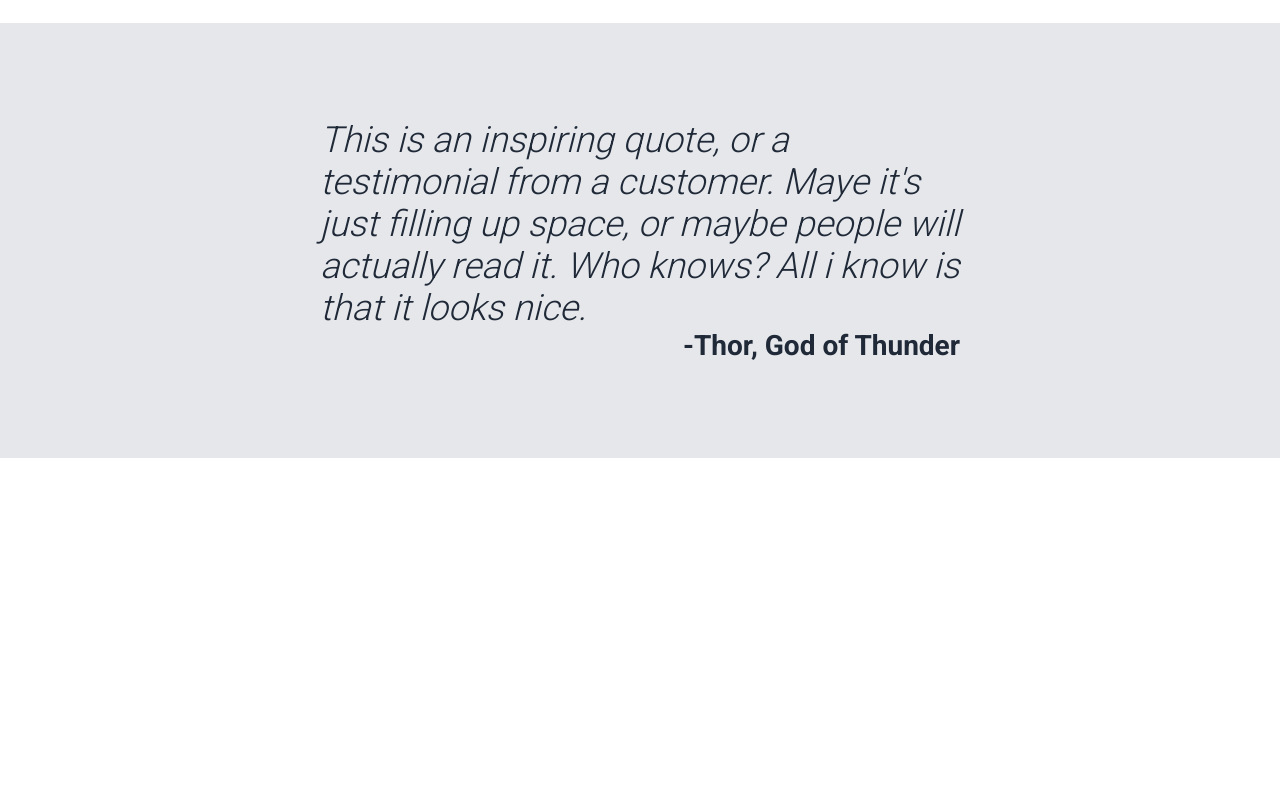
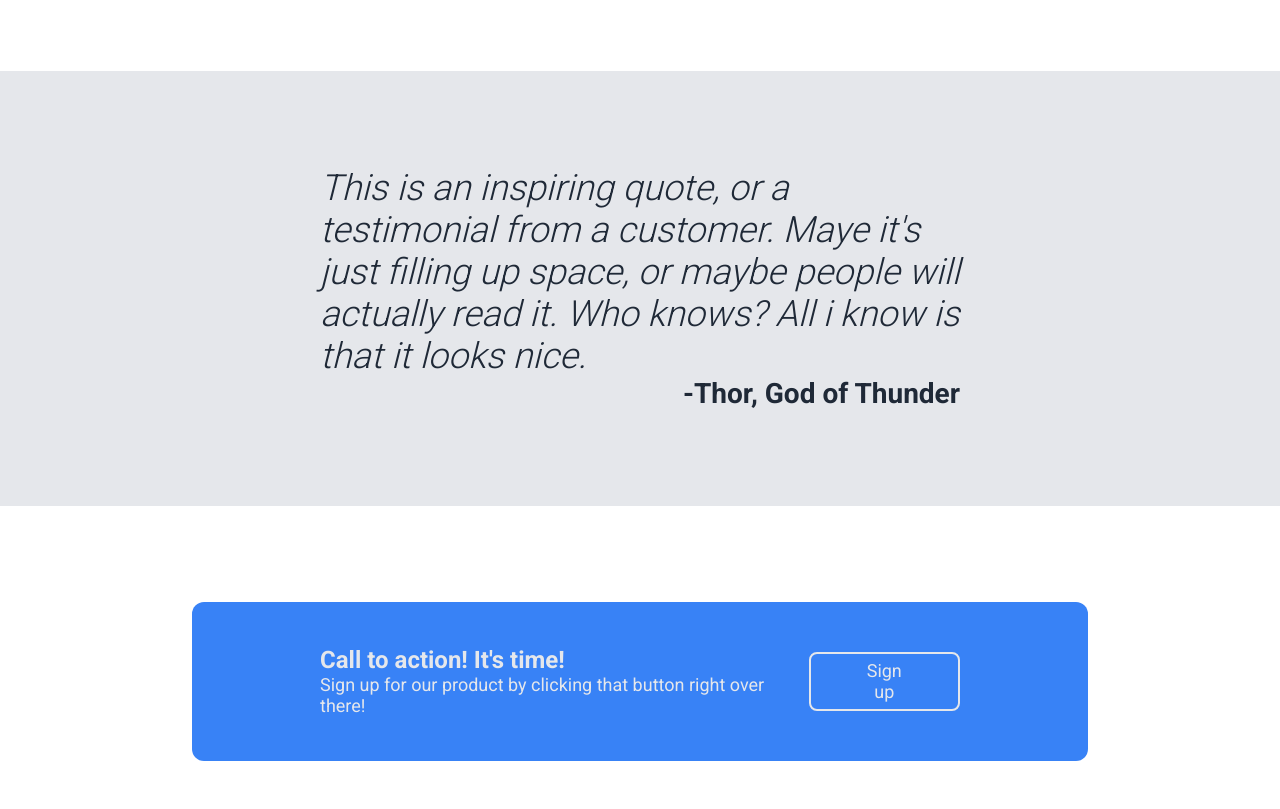
Before and after one commit to Heizahn/odin-landing-page, a plain HTML site: page index.html in a window 1280 px wide. Shown: the part 964-1773 px from the top of the page. Before the commit the page ends 1470 px from the top, so only its background shows below. Drawn offline with Linux system fonts and the light colour scheme.

Commit message:
add third section and add style to this section.

```diff
--- a/index.html
+++ b/index.html
@@ -58,6 +58,17 @@
                 <strong>-Thor, God of Thunder</strong>
             </div>
         </section>
+        <section class="container-section-3">
+            <article>
+                <div>
+                    <h2>Call to action! It's time!</h2>
+                    <p>Sign up for our product by clicking that button right over there!</p>
+                </div>
+                <div class="buttons">
+                    <button>Sign up</button>
+                </div>
+            </article>
+        </section>
     </main>
 </body>
 </html>
--- a/style.css
+++ b/style.css
@@ -105,6 +105,8 @@
 .container .container-section-1 h1 {
     font-size: 38px;
     color: #1f2937;
+    margin-top: 1rem;
+    margin-bottom: 2rem;
 }
 
 .container .container-section-1 div {
@@ -155,3 +157,55 @@
     display: flex;
     justify-content: end;
 }
+
+.container .container-section-3{
+    padding: 3rem 12rem;
+    display: flex;
+    align-items: center;
+    justify-content: center;
+}
+
+.container .container-section-3 article{
+    width: 100%;
+    background-color: #3882f6;
+    padding: 2.8rem 8rem;
+    border-radius: 12px;
+    color: #e5e7eb;
+    display: flex;
+    justify-content: space-between;
+}
+.container .container-section-3 article h2{
+    font-size: 24px;
+    font-weight: 700;
+}
+
+.container .container-section-3 article p{
+    font-size: 18px;
+    font-weight: 400;
+}
+
+.container .container-section-3 article .buttons {
+    display: flex;
+    justify-content: center;
+    align-items: center;
+
+}
+
+.container .container-section-3 article button{
+    background-color: transparent;
+    padding: .4rem 2.8rem;
+    color:#e5e7eb;
+    font-size: 18px;
+    border: #e5e7eb 2px solid;
+    border-radius: 8px;
+    transition: all 0.3s ease;
+}
+.container .container-section-3 article button:hover{
+    cursor: pointer;
+    background-color: #e5e7eb;
+    color: #3882f6;
+}
+
+.container .container-section-3 article button:active{
+    transform: scale(0.9);
+}
```
